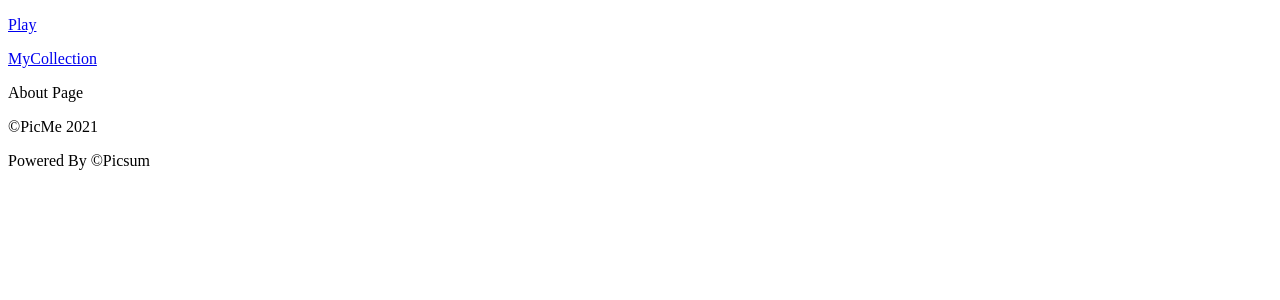
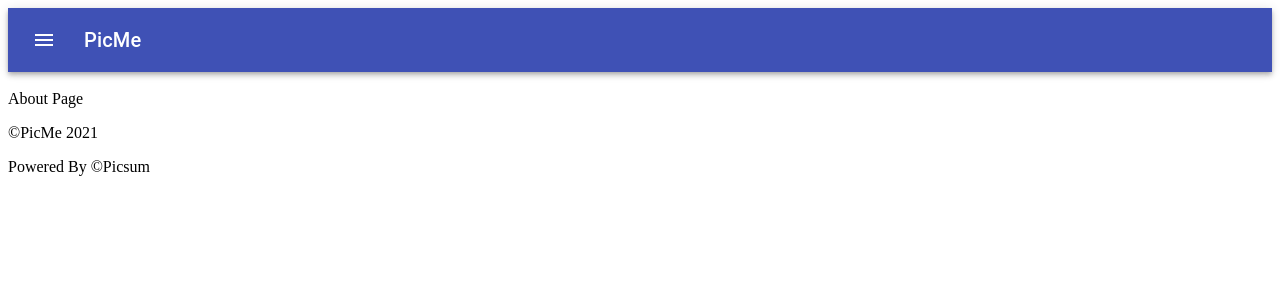
Before and after one commit to JulianAR97/picme-client, a React (Create React App) app: page / in a window 1280 px wide. Shown: the top 300 px of the page. Built offline with nearby package versions, Linux system fonts and the light colour scheme.

Commit message:
added material-ui elements to navbar

```diff
--- a/src/components/NavBar.js
+++ b/src/components/NavBar.js
@@ -1,15 +1,75 @@
-import React, { Component } from 'react'
-import { Link } from 'react-router-dom'
+import React from 'react'
+import Link from '@material-ui/core/Link'
+import Menu from '@material-ui/core/Menu';
+import MenuItem from '@material-ui/core/MenuItem'
+import MenuIcon from '@material-ui/icons/Menu';
+import IconButton from '@material-ui/core/IconButton';
+import { makeStyles } from '@material-ui/core/styles';
+import AppBar from '@material-ui/core/AppBar';
+import Toolbar from '@material-ui/core/Toolbar';
+import Typography from '@material-ui/core/Typography';
 
-class NavBar extends Component {
-  render() {
-    return (
-      <div>
-        <p><Link to="/play">Play</Link></p>
-        <p><Link to="/">MyCollection</Link></p>
-      </div>
-    )
+const useStyles = makeStyles((theme) => ({
+  root: {
+    flexGrow: 1,
+  },
+  menuButton: {
+    marginRight: theme.spacing(2),
+  },
+  title: {
+    flexGrow: 1,
+  },
+}));
+
+const NavBar = () => {
+  const classes = useStyles();
+  const [anchorEl, setAnchorEl] = React.useState(null)
+
+  const handleClick = (event) => {
+    setAnchorEl(event.currentTarget)
   }
+
+  const handleClose = () => {
+    setAnchorEl(null);
+  }
+
+  return (
+    <div className={classes.root}>
+      <AppBar position="static">
+        <Toolbar>
+
+          <IconButton edge="start" className={classes.menuButton} color="inherit" aria-label="menu" aria-controls="nav-menu" onClick={handleClick} >
+            <MenuIcon />
+          </IconButton>
+
+          <Typography variant="h6" className={classes.title}>
+            PicMe
+          </Typography>
+
+          <Menu
+            id="nav-menu"
+            anchorEl={anchorEl}
+            keepMounted
+            open={Boolean(anchorEl)}
+            onClose={handleClose}
+          >
+            <MenuItem onClick={handleClose}>
+              <Link color="inherit" aria-current="page" href="/play">play</Link>
+            </MenuItem>
+            <MenuItem onClick={handleClose}>
+              <Link aria-current="page" href="/" color="textPrimary">myCollection</Link>
+            </MenuItem>
+
+          </Menu>
+
+        </Toolbar>
+      </AppBar>
+      <br />
+
+    </div>
+
+
+  )
 }
 
 export default NavBar
```
